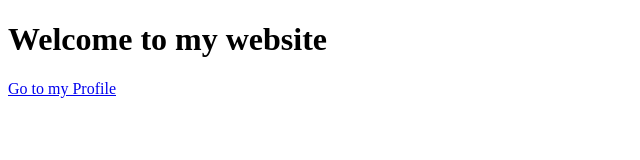
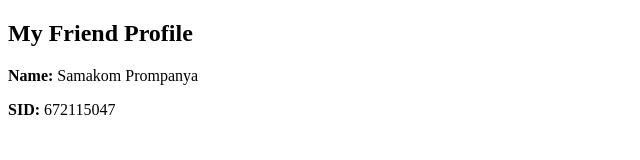
Before and after one commit to anawat888/lab3.1, a plain HTML site: page index.html in a window 1280 px wide. Shown: the whole page, without its empty margins (0-640 px from the left). Drawn offline with Linux system fonts and the light colour scheme.

Commit message:
friend info

```diff
--- a/index.html
+++ b/index.html
@@ -1,9 +1,13 @@
 <!DOCTYPE html>
-<html>
+<html lang="en">
+<head>
+    <meta charset="UTF-8">
+    <meta name="viewport" content="width=device-width, initial-scale=1.0">
+    <title>My Friend Profile</title>
+</head>
 <body>
-    <h1>Welcome to my website</h1>
-
-    <a href="profile.html">Go to my Profile</a>
-
+    <h2>My Friend Profile</h2>
+    <p><strong>Name:</strong> Samakom Prompanya</p>
+    <p><strong>SID:</strong> 672115047</p>
 </body>
 </html>
```
